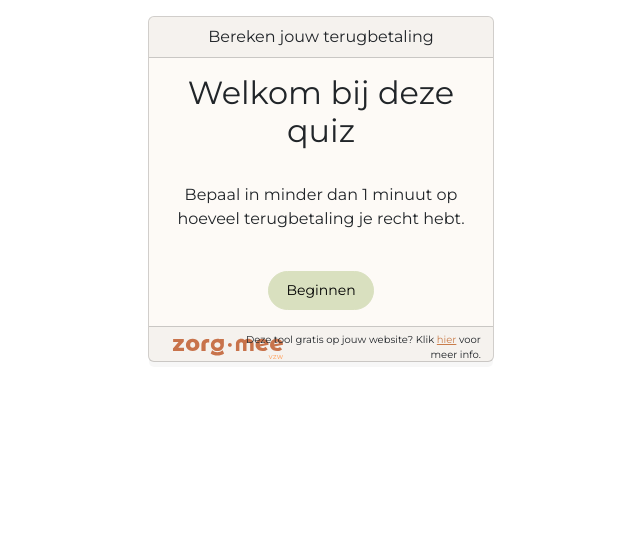
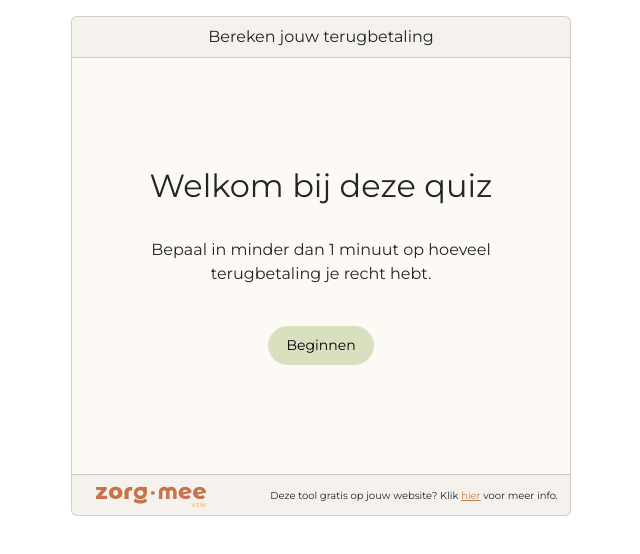
Before and after one commit to ZorgMee/Terugbetaling, a React (Create React App) app: page / in a window 1280 px wide. Shown: the top 554 px of the page, without its empty margins (319-959 px from the left). Built offline with nearby package versions, Linux system fonts and the light colour scheme.

Commit message:
adapt styling for different screen sizes

```diff
--- a/src/App.scss
+++ b/src/App.scss
@@ -1,19 +1,32 @@
 @import "variables";
 
 .App {
-  width: 27%;
-  aspect-ratio: 1;
+  //width: 27%;
+  aspect-ratio: 0.75;
   margin-top: 1em;
   margin-left: auto;
   margin-right: auto;
   text-align: center;
+
+  @media only screen and (max-width: 420px) {
+    aspect-ratio: 0.5;
+  }
+
+  @media only screen and (min-width: 500px) {
+    width: 500px;
+    aspect-ratio: 1;
+  }
 }
 
 .OptionPicker {
-  width: 60%;
+  width: 80%;
   height: auto;
   margin: auto;
   text-align: center;
+
+  @media only screen and (min-width: 500px) {
+    width: 60%;
+  }
 }
 
 .Footer {
```
